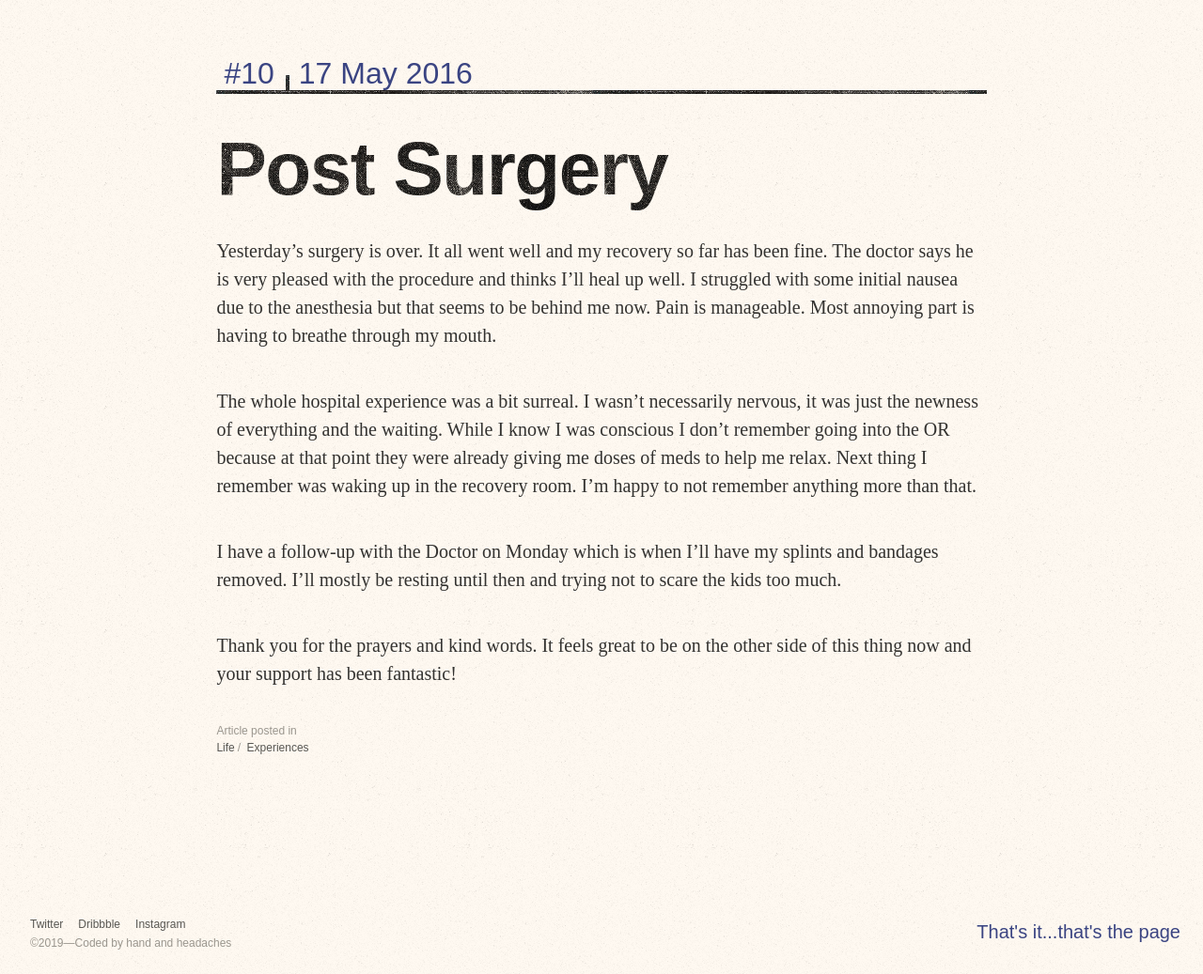
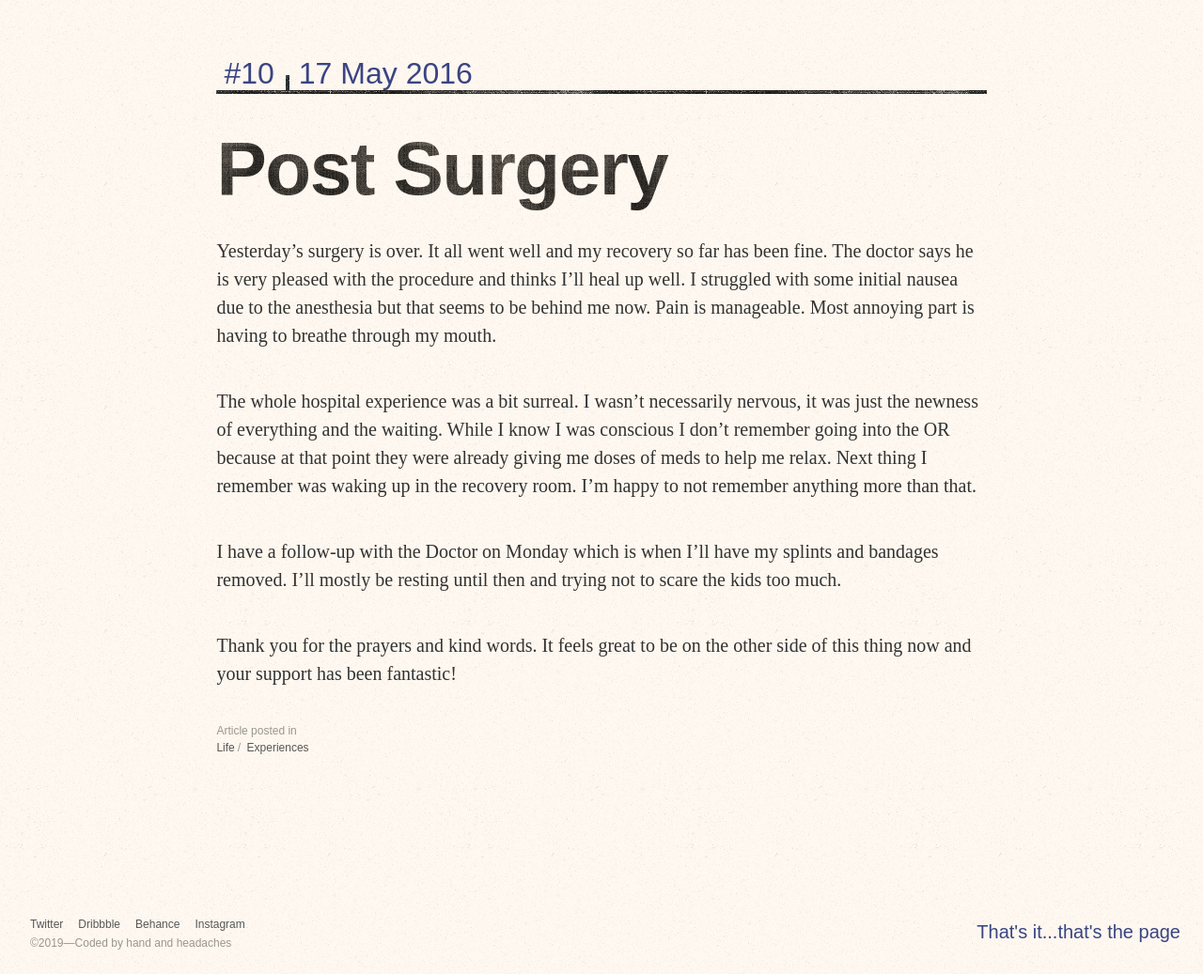
Before and after one commit to philcoffman/philcoffman.com, a Jekyll site: the page built from _posts/2016-05-17-post-surgery.markdown, in a window 1280 px wide, cut to the strip 97-1134 px from the top of the page. Shown: the whole strip at 94% size. Built offline with Jekyll 4.4.1, drawn with Linux system fonts in a browser that asks for light colours; some web fonts are replaced.

Commit message:
Coming soon message for Work section

```diff
--- a/_includes/footer.html
+++ b/_includes/footer.html
@@ -1,6 +1,6 @@
 <footer class="siteFooter">
   <ul>
-    <li><a href="https://twitter.com/philcoffman">Twitter</a></li><li><a href="https://dribbble.com/philcoffman">Dribbble</a></li><li><a href="https://www.instagram.com/philcoffman/">Instagram</a></li><li>©2019—Coded by hand and headaches</li>
+    <li><a href="https://twitter.com/philcoffman">Twitter</a></li><li><a href="https://dribbble.com/philcoffman">Dribbble</a></li><li><a href="https://www.behance.net/philcoffman">Behance</a></li><li><a href="https://www.instagram.com/philcoffman/">Instagram</a></li><li>©2019—Coded by hand and headaches</li>
   </ul>
     <p class="footnote">
       That's it...that's the page
--- a/_sass/rebirth/_layout.scss
+++ b/_sass/rebirth/_layout.scss
@@ -381,7 +381,24 @@ article {
   }
 }
 
+article.life {
+  .postHeader {
+    .postTitle {
+      a {
+        background-image: url("/assets/img/copied-3.jpg");
+      }
+    }
+  }
+}
+
 article.experiences {
+  .postHeader {
+    .postTitle {
+      a {
+        background-image: url("/assets/img/copied-4.jpg");
+      }
+    }
+  }
   figure {
     &:before {
       content: "";
@@ -458,7 +475,6 @@ article.note {
     color: $ink;
     font-size: 2rem;
     line-height: 1.125;
-    // -webkit-font-smoothing: auto;
     @media (min-width: $breakpoint-md) {
       width: 70vw;
       font-size: 2.5rem;
@@ -503,28 +519,6 @@ article.note {
         text-transform: capitalize;
         color: $neutral--dark;
       }
-    }
-  }
-}
-
-.post:nth-child(2) {
-  .postTitle {
-    a {
-      background-image: url("../assets/img/copied-2.jpg");
-    }
-  }
-}
-.post:nth-child(3) {
-  .postTitle {
-    a {
-      background-image: url("../assets/img/copied-3.jpg");
-    }
-  }
-}
-.post:nth-child(4) {
-  .postTitle {
-    a {
-      background-image: url("../assets/img/copied-4.jpg");
     }
   }
 }
@@ -603,6 +597,39 @@ section.about {
       text-decoration: none;
       &:hover {
         background: rgba(#ffc534, .7) url("../assets/img/wrinkle-2.png");
+      }
+    }
+  }
+}
+
+section.work {
+  width: 70vw;
+  margin: 0 auto;
+  @media (min-width: $breakpoint-md) {
+    display: grid;
+    justify-items: center;
+    align-items: center;
+  }
+  p {
+    font-family: $hand;
+    color: $ink;
+    font-size: 2rem;
+    line-height: 1.125;
+    @media (min-width: $breakpoint-md) {
+      font-size: 3rem;
+      line-height: 1.25;
+      text-align: justify;
+    }
+    a {
+      color: $ink;
+      position: relative;
+      background: transparent linear-gradient($ink 100%, transparent 100%);
+      background-position: left bottom 9px;
+      background-repeat: repeat-x;
+      background-size: 100% 2px;
+      text-shadow: 2px 2px $body-bg, 2px -2px $body-bg, -2px 2px $body-bg, -2px -2px $body-bg;
+      @media (min-width: $breakpoint-md) {
+        background-position: left bottom 14px;
       }
     }
   }
--- a/work.markdown
+++ b/work.markdown
@@ -1,9 +1,8 @@
 ---
 title: Work
-date: 2019-01-14 21:23:00 -06:00
 permalink: "/work/"
-position: 2
 layout: page
+type: work
 ---
 
-Content coming soon...
+I'm still working on putting together my work examples. Until then you can browse my posts on [Dribbble](https://dribbble.com/philcoffman) and [Behance](https://www.behance.net/philcoffman) or do something else like go take a walk or treat yourself to some ice cream.
```
